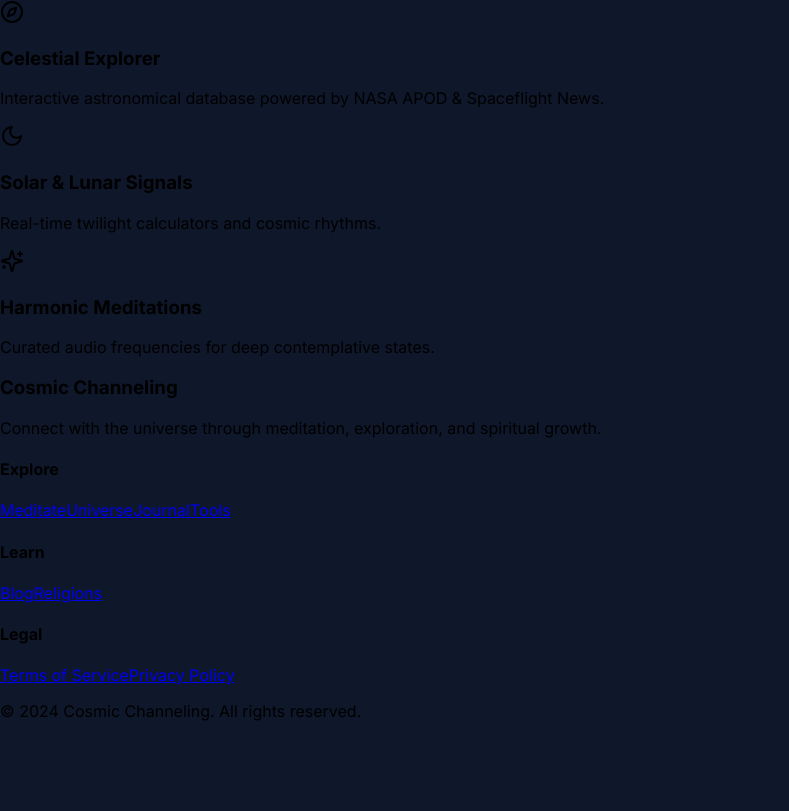
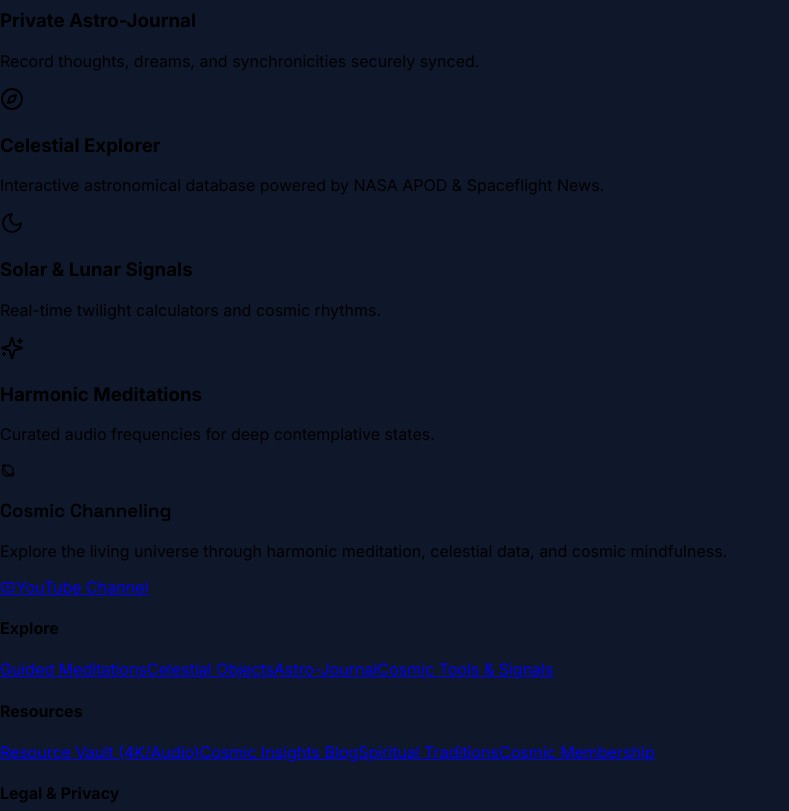
Before and after one commit to Naveen071110/Cosmic-channeling, a React (Vite) app in the folder client/: page /auth in a window 1280 px wide. Shown: the part 1986-2797 px from the top of the page, without its empty margins (0-789 px from the left). Before the commit the page ends 2723 px from the top, so only its background shows below. Built offline with nearby package versions, Linux system fonts and the light colour scheme; no server answers.

Commit message:
feat(ui): add minimalist footer with portfolio attribution badge

```diff
--- a/client/src/components/layout/Footer.tsx
+++ b/client/src/components/layout/Footer.tsx
@@ -1,65 +1,117 @@
-
 import { Link } from "wouter";
 
 export default function Footer() {
+  const currentYear = new Date().getFullYear();
+
   return (
-    <footer className="bg-black/40 backdrop-blur-sm border-t border-space-800/50 mt-auto">
-      <div className="container mx-auto px-4 py-8">
-        <div className="grid grid-cols-1 md:grid-cols-4 gap-8">
-          <div className="space-y-4">
-            <h3 className="text-lg font-semibold text-cosmic-purple">Cosmic Channeling</h3>
-            <p className="text-space-100/70 text-sm">
-              Connect with the universe through meditation, exploration, and spiritual growth.
+    <footer className="bg-[#0B0F19]/80 backdrop-blur-md border-t border-[#334155]/60 mt-auto text-gray-400 text-sm">
+      <div className="container mx-auto px-4 sm:px-6 py-10">
+        <div className="grid grid-cols-1 sm:grid-cols-2 md:grid-cols-4 gap-8 mb-10">
+          {/* Brand Column */}
+          <div className="space-y-3 sm:col-span-2 md:col-span-1">
+            <div className="flex items-center space-x-2">
+              <div className="w-8 h-8 rounded-full bg-[#7E22CE] flex items-center justify-center shadow-sm shadow-purple-900/40">
+                <i className="ri-planet-line text-base text-[#F8FAFC]"></i>
+              </div>
+              <h3 className="text-base font-space font-bold bg-gradient-to-r from-[#EC4899] to-[#0EA5E9] bg-clip-text text-transparent">
+                Cosmic Channeling
+              </h3>
+            </div>
+            <p className="text-xs text-gray-400 leading-relaxed pr-4">
+              Explore the living universe through harmonic meditation, celestial data, and cosmic mindfulness.
             </p>
+            <div className="pt-1">
+              <a
+                href="https://www.youtube.com/@CosmicChanneling001"
+                target="_blank"
+                rel="noopener noreferrer"
+                className="inline-flex items-center gap-1.5 text-xs text-gray-400 hover:text-[#EC4899] transition-colors"
+                aria-label="Cosmic Channeling YouTube"
+              >
+                <i className="ri-youtube-line text-base text-red-400"></i>
+                <span>YouTube Channel</span>
+              </a>
+            </div>
           </div>
 
-          <div className="space-y-4">
-            <h4 className="font-medium text-space-100">Explore</h4>
-            <div className="space-y-2 text-sm">
-              <Link href="/meditate" className="block text-space-100/70 hover:text-cosmic-pink transition-colors">
-                Meditate
+          {/* Explore Column */}
+          <div className="space-y-3">
+            <h4 className="text-xs font-semibold uppercase tracking-wider text-gray-200 font-mono">Explore</h4>
+            <div className="space-y-2 text-xs">
+              <Link href="/meditate" className="block text-gray-400 hover:text-sky-400 transition-colors">
+                Guided Meditations
               </Link>
-              <Link href="/explore" className="block text-space-100/70 hover:text-cosmic-pink transition-colors">
-                Universe
+              <Link href="/explore" className="block text-gray-400 hover:text-sky-400 transition-colors">
+                Celestial Objects
               </Link>
-              <Link href="/journal" className="block text-space-100/70 hover:text-cosmic-pink transition-colors">
-                Journal
+              <Link href="/journal" className="block text-gray-400 hover:text-sky-400 transition-colors">
+                Astro-Journal
               </Link>
-              <Link href="/tools" className="block text-space-100/70 hover:text-cosmic-pink transition-colors">
-                Tools
+              <Link href="/tools" className="block text-gray-400 hover:text-sky-400 transition-colors">
+                Cosmic Tools & Signals
               </Link>
             </div>
           </div>
 
-          <div className="space-y-4">
-            <h4 className="font-medium text-space-100">Learn</h4>
-            <div className="space-y-2 text-sm">
-              <Link href="/blog" className="block text-space-100/70 hover:text-cosmic-pink transition-colors">
-                Blog
+          {/* Content & Resources */}
+          <div className="space-y-3">
+            <h4 className="text-xs font-semibold uppercase tracking-wider text-gray-200 font-mono">Resources</h4>
+            <div className="space-y-2 text-xs">
+              <Link href="/downloads" className="block text-gray-400 hover:text-sky-400 transition-colors">
+                Resource Vault (4K/Audio)
               </Link>
-              <Link href="/religions" className="block text-space-100/70 hover:text-cosmic-pink transition-colors">
-                Religions
+              <Link href="/blog" className="block text-gray-400 hover:text-sky-400 transition-colors">
+                Cosmic Insights Blog
+              </Link>
+              <Link href="/religions" className="block text-gray-400 hover:text-sky-400 transition-colors">
+                Spiritual Traditions
+              </Link>
+              <Link href="/subscribe" className="block text-gray-400 hover:text-sky-400 transition-colors">
+                Cosmic Membership
               </Link>
             </div>
           </div>
 
-          <div className="space-y-4">
-            <h4 className="font-medium text-space-100">Legal</h4>
-            <div className="space-y-2 text-sm">
-              <Link href="/terms" className="block text-space-100/70 hover:text-cosmic-pink transition-colors">
+          {/* Legal Column */}
+          <div className="space-y-3">
+            <h4 className="text-xs font-semibold uppercase tracking-wider text-gray-200 font-mono">Legal & Privacy</h4>
+            <div className="space-y-2 text-xs">
+              <Link href="/terms" className="block text-gray-400 hover:text-sky-400 transition-colors">
                 Terms of Service
               </Link>
-              <Link href="/privacy" className="block text-space-100/70 hover:text-cosmic-pink transition-colors">
+              <Link href="/privacy" className="block text-gray-400 hover:text-sky-400 transition-colors">
                 Privacy Policy
+              </Link>
+              <Link href="/auth" className="block text-gray-400 hover:text-sky-400 transition-colors">
+                Account Portal
               </Link>
             </div>
           </div>
         </div>
 
-        <div className="border-t border-space-800/50 mt-8 pt-8 text-center">
-          <p className="text-space-100/50 text-sm">
-            © 2024 Cosmic Channeling. All rights reserved.
+        {/* Bottom Attribution Bar */}
+        <div className="border-t border-[#334155]/60 pt-6 flex flex-col sm:flex-row items-center justify-between gap-4 text-xs text-gray-500">
+          <p className="text-center sm:text-left">
+            © {currentYear} Cosmic Channeling. All rights reserved.
           </p>
+
+          {/* Portfolio Attribution Badge */}
+          <div className="inline-flex items-center gap-1.5 px-3 py-1.5 rounded-full bg-white/[0.03] hover:bg-white/[0.06] border border-white/10 text-gray-400 hover:text-gray-200 transition-all duration-300 shadow-sm group">
+            <span>Built with</span>
+            <span className="text-red-500 inline-block transition-transform duration-300 group-hover:scale-125" aria-label="love">
+              ❤️
+            </span>
+            <span>by</span>
+            <a
+              href="https://naveenguru.vercel.app"
+              target="_blank"
+              rel="noopener noreferrer"
+              className="font-medium text-purple-300 hover:text-transparent hover:bg-gradient-to-r hover:from-pink-400 hover:to-sky-400 hover:bg-clip-text transition-all duration-200 underline-offset-4 hover:underline cursor-pointer"
+              title="Visit Naveen's Portfolio"
+            >
+              Naveen
+            </a>
+          </div>
         </div>
       </div>
     </footer>
```
